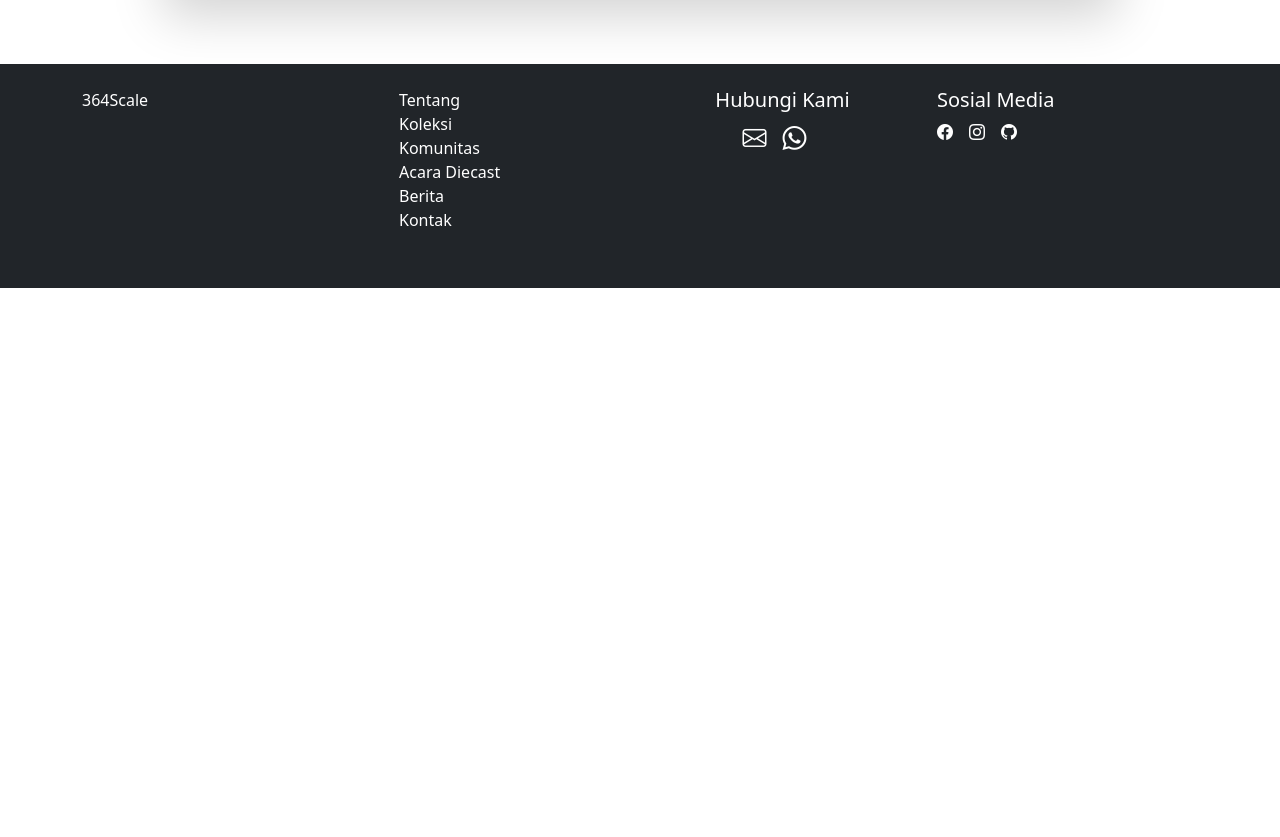
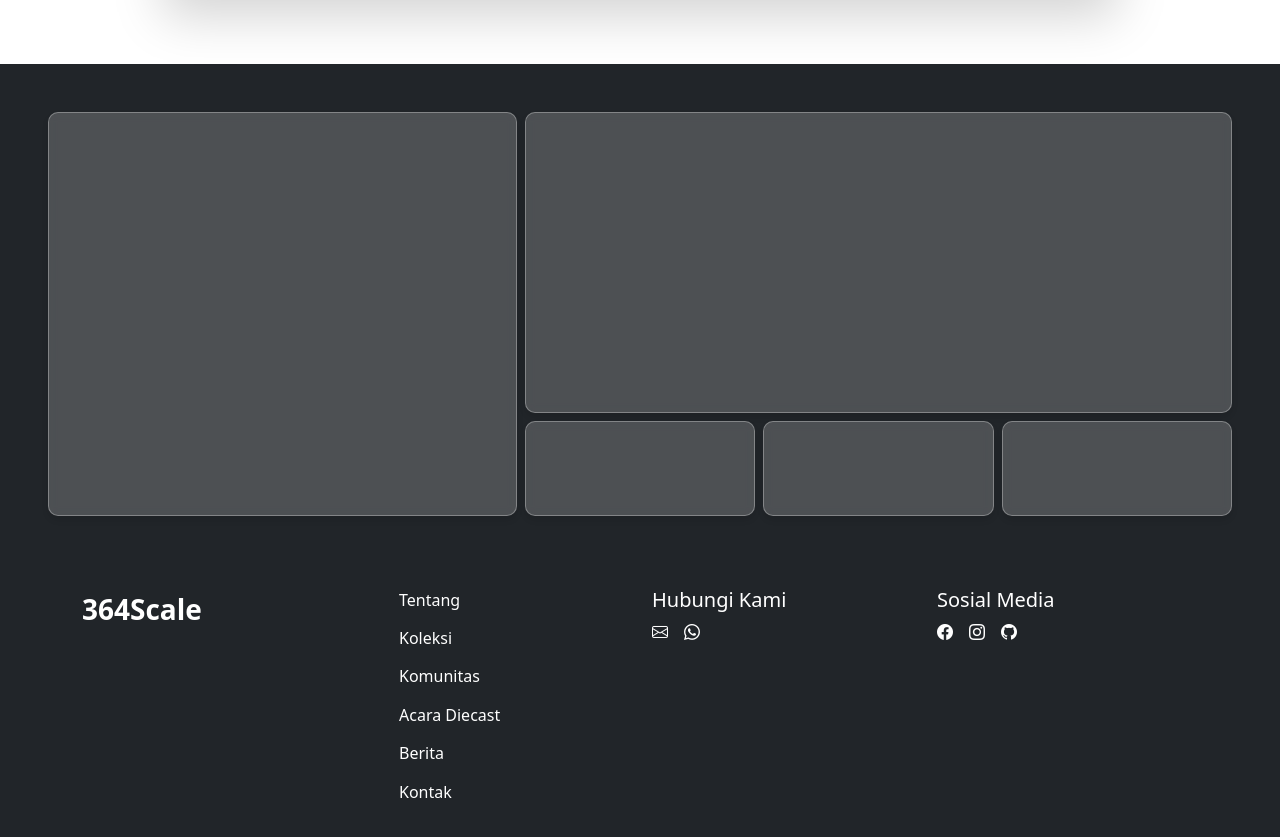
Before and after one commit to Nafa369/Laandingpage-364Scale-bootstrap, a plain HTML site: page index.html in a window 1280 px wide. Shown: the part 968-1805 px from the top of the page. Before the commit the page ends 1256 px from the top, so only its background shows below. Drawn offline with nearby package versions, Linux system fonts and the light colour scheme.

Commit message:
update tambah mainsection yang akan di isi beberapa box 28 juli 2025

```diff
--- a/index.html
+++ b/index.html
@@ -107,6 +107,14 @@
             </button>
         </div>
         </section>
+        <!-- Main Section -->
+         <div class="parent bg-dark p-5">
+            <div class="box1" onclick="window.location.href='index.html'"></div>
+            <div class="box2" onclick="window.location.href='index.html'"></div>
+            <div class="box3" onclick="window.location.href='index.html'"></div>
+            <div class="box4" onclick="window.location.href='index.html'"></div>
+            <div class="box5" onclick="window.location.href='index.html'"></div>
+         </div>
         <footer class="bg-dark text-white py-4">
             <div class="container">
                 <div class="row">
@@ -114,7 +122,7 @@
                     <div class="col-lg-3 mb-4">
                         <div class="d-flex align-items-center">
                             <img src="" alt="">
-                            <span>364Scale</span>
+                            <span class="fw-bold fs-3"><a href="#" class="text-decoration-none text-white">364Scale</a></span>
                         </div>
                     </div>
                     <!-- kolom tombol cepat -->
@@ -132,19 +140,19 @@
                      </div>
                     <!-- kolom kontak -->
                     <div class="col-lg-3 col-md-4 mb-3">
-                        <h5 class="fw-medium text-center">Hubungi Kami</h5>
-                        <div class="d-flex justify-content-center">
-                            <a href="mailto:imamulhunafa.kmj@gmail.com" target="_blank"><i class="bi bi-envelope me-3 text-white fs-4"></i></a>
-                            <a href="wa.me/089652401784" target="_blank"><i class="bi bi-whatsapp me-3 text-white fs-4"></i></a>
+                        <h5 class="fw-medium">Hubungi Kami</h5>
+                        <div class="d-flex">
+                            <a href="mailto:imamulhunafa.kmj@gmail.com" target="_blank"><i class="bi bi-envelope me-3 text-white"></i></a>
+                            <a href="https://wa.me/089652401784" target="_blank"><i class="bi bi-whatsapp me-3 text-white"></i></a>
                         </div>
                     </div>
                     <!-- kolom sosial media -->
                     <div class="col-lg-3 col-md-4 mb-3">
                         <h5 class="fw-medium">Sosial Media</h5>
                         <div class="d-flex">
-                            <a href="#" class="text-white me-3"><i class="bi bi-facebook"></i></a>
-                            <a href="#" class="text-white me-3"><i class="bi bi-instagram"></i></a>
-                            <a href="#" class="text-white me-3"><i class="bi bi-github"></i></a>
+                            <a href="https://www.facebook.com/immamul.hunafa" target="_blank" class="text-white me-3"><i class="bi bi-facebook"></i></a>
+                            <a href="https://www.instagram.com/364scale/" target="_blank" class="text-white me-3"><i class="bi bi-instagram"></i></a>
+                            <a href="https://github.com/Nafa369" target="_blank" class="text-white me-3"><i class="bi bi-github"></i></a>
                         </div>
                     </div>
                 </div>
--- a/style/styles.css
+++ b/style/styles.css
@@ -1,6 +1,31 @@
 *{
     box-sizing: border-box;
 }
+/* Animation / transisi */
+
+/* fade in */
+.fade-in-on-scroll{
+    opacity: 0;
+    transform: translateY(20px);
+    transition: opacity 1s ease-out, transform 1s ease-out;
+}
+.fade-in-on-scroll.visible{
+    opacity: 1;
+    transform: translateY(0);
+}
+/* navbar */
+.nav-item{
+    color: white;
+    padding: 8px 16px;
+    transition: all 0.3s ease;
+}
+/* nav hover */
+.nav-item a:hover{
+    color: #ffc107;
+    transform: scale(1.1);
+    text-shadow: 0 0 5px #ffc107, 0 0 5px #ffc107;
+}
+/* carousel */
 .carousel-item{
     height: 60vh;
 }
@@ -11,25 +36,72 @@
     width: 100%;
     border-radius: 20px;
 }
-.fade-in-on-scroll{
-    opacity: 0;
-    transform: translateY(20px);
-    transition: opacity 1s ease-out, transform 1s ease-out;
+/* main section */
+.parent{
+    display: grid;
+    grid-template-columns: repeat(5, 1fr);
+    grid-template-rows: repeat(4, 1fr);
+    gap: 8px;
+    height: 500px;
 }
-.fade-in-on-scroll.visible{
-    opacity: 1;
-    transform: translateY(0);
+/* Card */
+.box1{
+    grid-column: span 2 / span 2;
+    grid-row: span 4 / span 4;
+    background-color: rgba(255, 255, 255, 0.2);
+    backdrop-filter: blur(5px);
+    border-radius: 10px;
+    border: 1px solid rgba(255, 255, 255, 0.3);
+    box-shadow: 0px 4px 6px rgba(0, 0, 0, 0.1);
+    padding: 20px;
+    color: white;
 }
-.nav-item{
+.box2{
+    grid-column: span 3 / span 3;
+    grid-row: span 3 / span 3;
+    grid-column-start: 3;
+    background-color: rgba(255, 255, 255, 0.2);
+    backdrop-filter: blur(5px);
+    border-radius: 10px;
+    border: 1px solid rgba(255, 255, 255, 0.3);
+    box-shadow: 0px 4px 6px rgba(0, 0, 0, 0.1);
+    padding: 20px;
     color: white;
-    padding: 8px 16px;
-    transition: all 0.3s ease;
 }
-.nav-item a:hover{
-    color: #ffc107;
-    transform: scale(1.1);
-    text-shadow: 0 0 5px #ffc107, 0 0 5px #ffc107;
+.box3{
+    grid-column-start: 3;
+    grid-row-start: 4;
+    background-color: rgba(255, 255, 255, 0.2);
+    backdrop-filter: blur(5px);
+    border-radius: 10px;
+    border: 1px solid rgba(255, 255, 255, 0.3);
+    box-shadow: 0px 4px 6px rgba(0, 0, 0, 0.1);
+    padding: 20px;
+    color: white;
 }
+.box4{
+    grid-column-start: 4;
+    grid-row-start: 4;
+    background-color: rgba(255, 255, 255, 0.2);
+    backdrop-filter: blur(5px);
+    border-radius: 10px;
+    border: 1px solid rgba(255, 255, 255, 0.3);
+    box-shadow: 0px 4px 6px rgba(0, 0, 0, 0.1);
+    padding: 20px;
+    color: white;
+}
+.box5{
+    grid-column-start: 5;
+    grid-row-start: 4;
+    background-color: rgba(255, 255, 255, 0.2);
+    backdrop-filter: blur(5px);
+    border-radius: 10px;
+    border: 1px solid rgba(255, 255, 255, 0.3);
+    box-shadow: 0px 4px 6px rgba(0, 0, 0, 0.1);
+    padding: 20px;
+    color: white;
+}
+/* footer */
 #tombol-cepat a{
     color: white;
     text-decoration: none;
@@ -37,8 +109,7 @@
 #tombol-cepat ul{
     list-style: none;
 }
-
-#btn a:hover{
-    border: 1px solid #ffc107;
-    background-color: black;
+#tombol-cepat li{
+    padding-bottom: 0.9rem;
+    padding-top: 0;
 }
```
